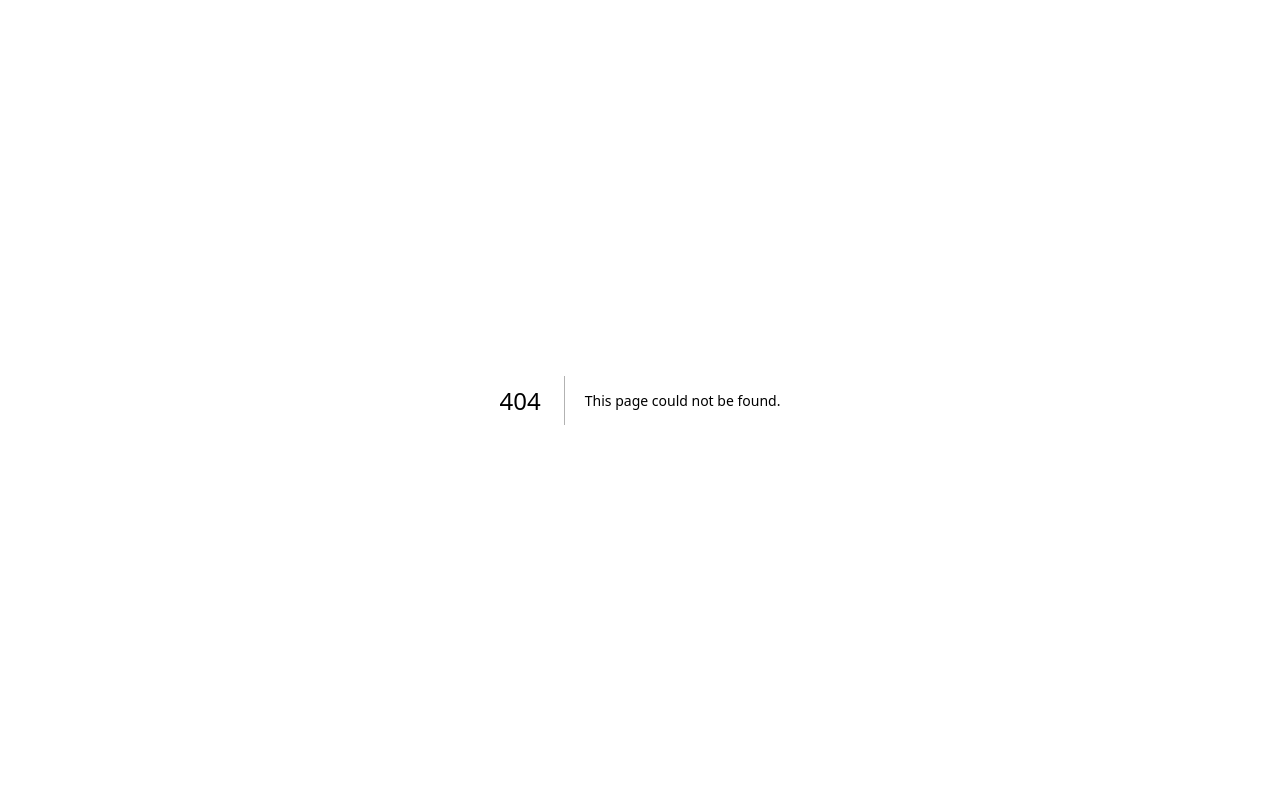
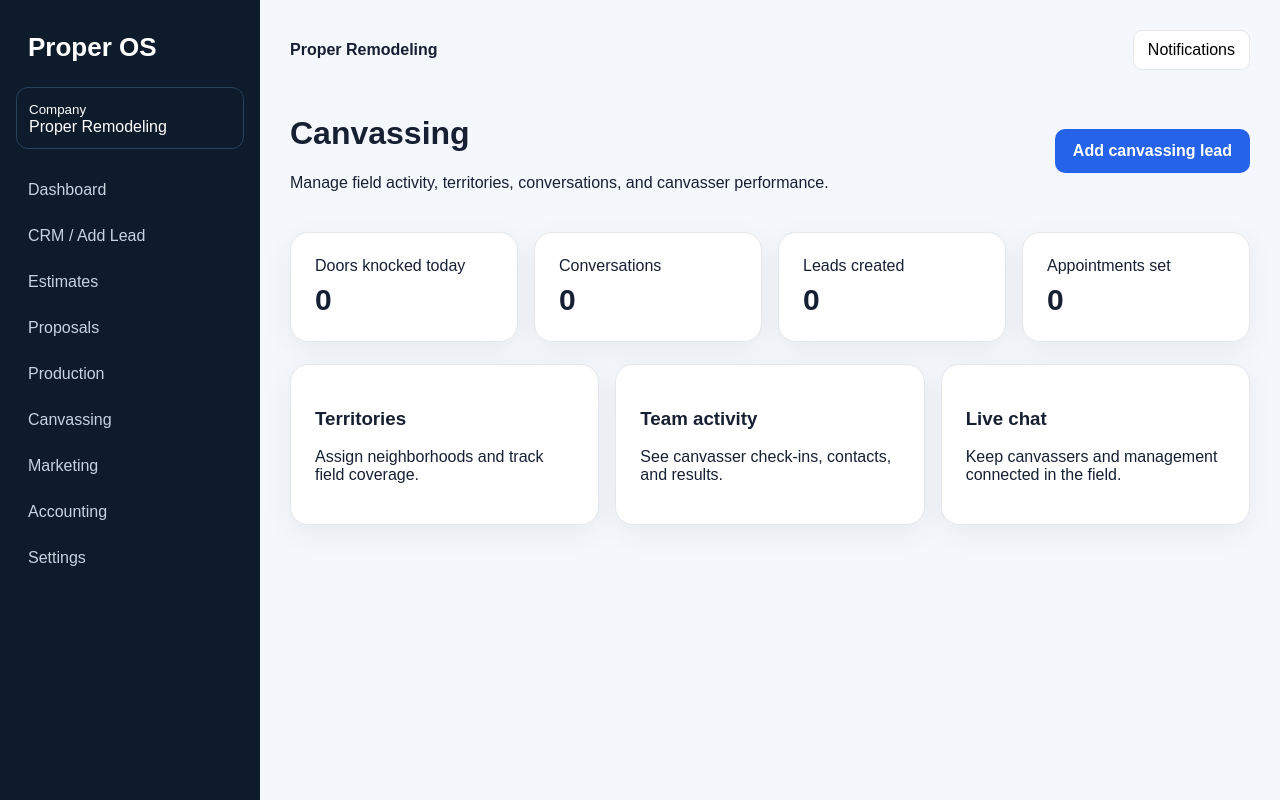
Before and after one commit to csosa122000/ProperOS, a Next.js app: page /canvassing in a window 1280 px wide. Before the commit this address had no page. Built offline with nearby package versions, Linux system fonts and the light colour scheme; no server answers.

Commit message:
Add canvassing module

```diff
--- /dev/null
+++ b/app/(app)/canvassing/page.tsx
@@ -0,0 +1,18 @@
+import Link from 'next/link';
+
+export default function Canvassing(){
+  return <>
+    <div className="top"><div><h1>Canvassing</h1><p>Manage field activity, territories, conversations, and canvasser performance.</p></div><Link className="primary button-auto link-button" href="/crm">Add canvassing lead</Link></div>
+    <section className="grid">
+      <div className="card metric"><span>Doors knocked today</span><strong>0</strong></div>
+      <div className="card metric"><span>Conversations</span><strong>0</strong></div>
+      <div className="card metric"><span>Leads created</span><strong>0</strong></div>
+      <div className="card metric"><span>Appointments set</span><strong>0</strong></div>
+    </section>
+    <section className="module-grid section">
+      <div className="card"><h3>Territories</h3><p>Assign neighborhoods and track field coverage.</p></div>
+      <div className="card"><h3>Team activity</h3><p>See canvasser check-ins, contacts, and results.</p></div>
+      <div className="card"><h3>Live chat</h3><p>Keep canvassers and management connected in the field.</p></div>
+    </section>
+  </>
+}
```
